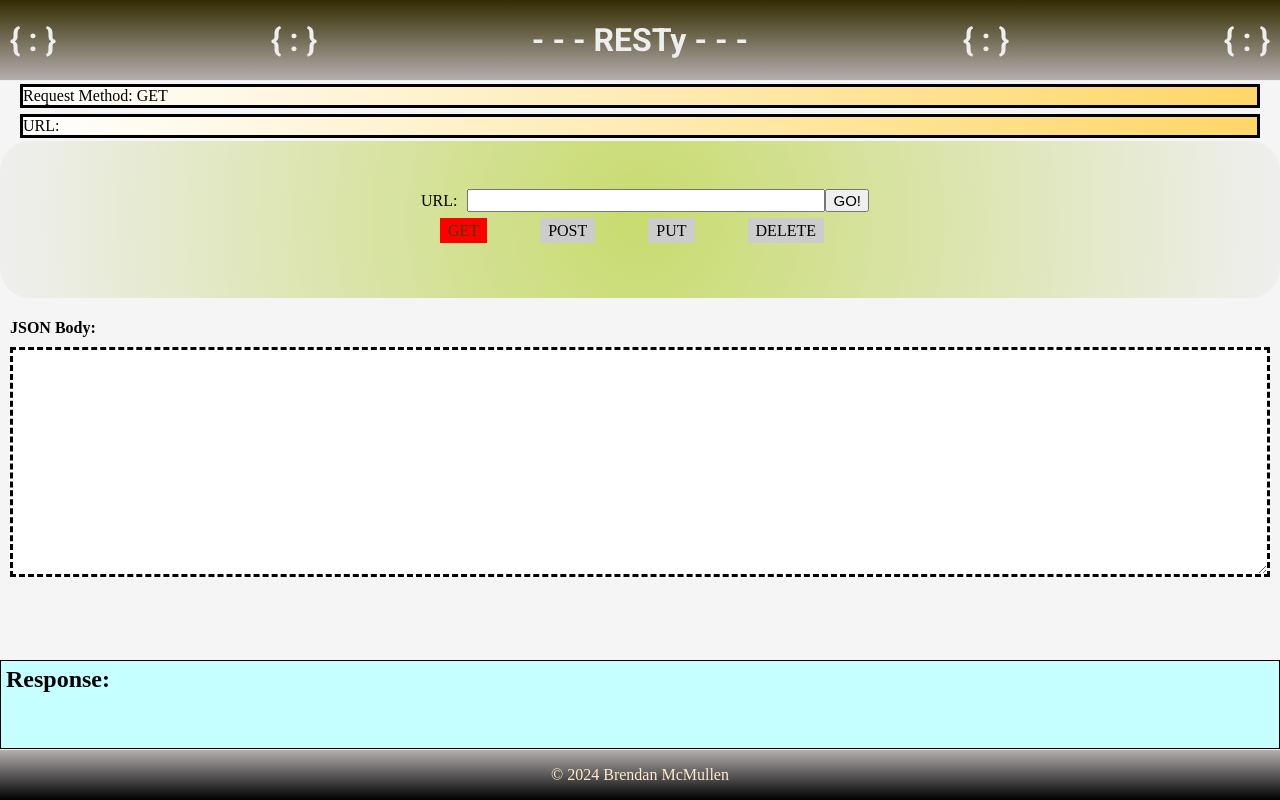
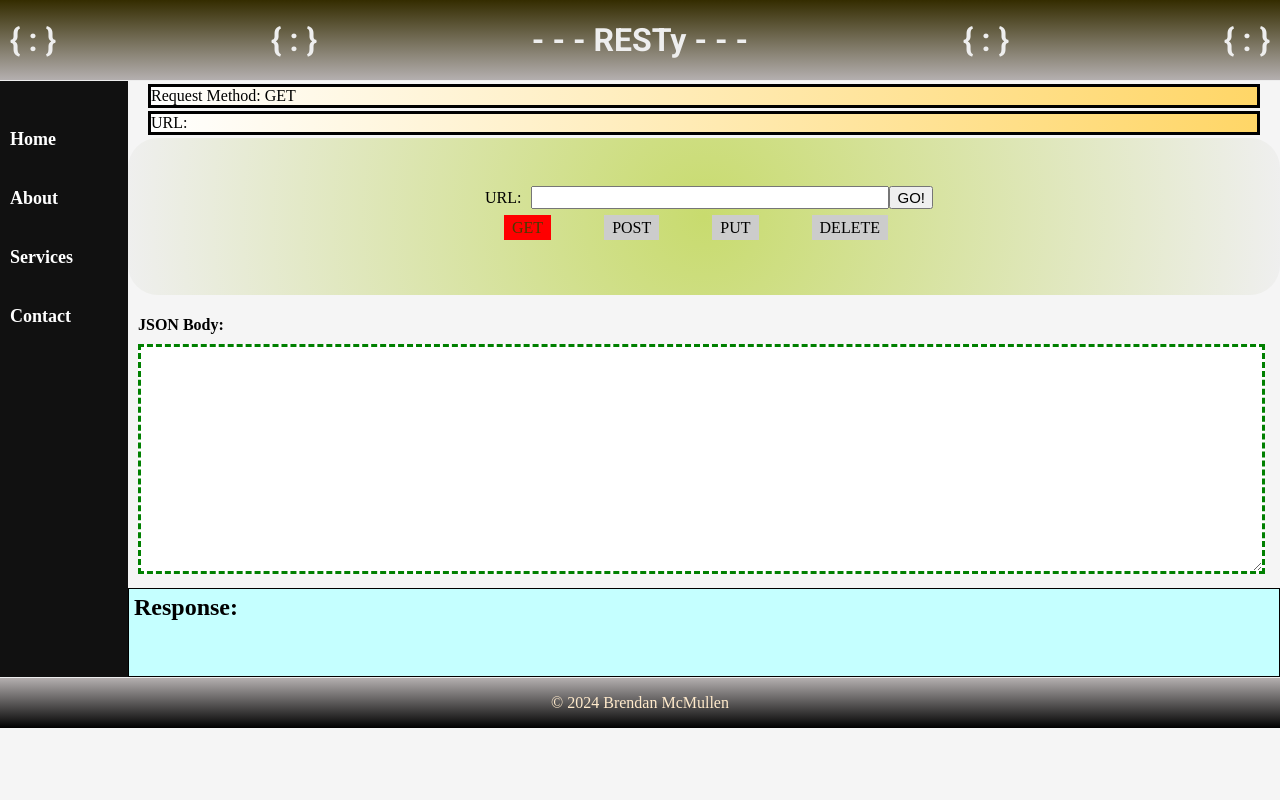
Before and after one commit to bgmcmullen/resty, a React (Vite) app: page / in a window 1280 px wide. Built offline with nearby package versions, Linux system fonts and the light colour scheme.

Commit message:
added sidebar template

```diff
--- a/package.json
+++ b/package.json
@@ -12,9 +12,11 @@
   },
   "dependencies": {
     "axios": "^1.7.2",
+    "msw": "^2.3.1",
     "react": "^18.2.0",
     "react-dom": "^18.2.0",
     "sass": "^1.77.4",
+    "util": "^0.12.5",
     "uuid": "^9.0.1",
     "vitest": "^1.6.0"
   },
--- a/src/App.jsx
+++ b/src/App.jsx
@@ -1,72 +1,68 @@
-import React from 'react';
-
+import React, { useState, useEffect } from 'react';
 import './App.scss';
-
 import axios from 'axios';
-
-// Let's talk about using index.js and some other name in the component folder.
-// There's pros and cons for each way of doing this...
-// OFFICIALLY, we have chosen to use the Airbnb style guide naming convention.
-// Why is this source of truth beneficial when spread across a global organization?
 import Header from './Components/Header';
 import Footer from './Components/Footer';
 import Form from './Components/Form';
 import Results from './Components/Results';
+import History from './Components/History';
 
-class App extends React.Component {
+const App = () => {
+  const [data, setData] = useState(null);
+  const [requestParams, setRequestParams] = useState({ method: 'get' });
+  const [historyArray, setHistoryArray] = useState([]);
+  useEffect(() => {
+    console.log(historyArray);
+  }, [historyArray]);
 
-  constructor(props) {
-    super(props);
-    this.state = {
-      data: null,
-      requestParams: {method: 'get'},
-      requestBody: null
-    };
-  }
-
-  async fetchData(requestBody) {
-
+  const fetchData = async (requestBody) => {
     try {
       const response = await axios.request({
-        url: this.state.requestParams.url,
-        method: this.state.requestParams.method, // Use the dynamic HTTP method here
-        data: requestBody
+        url: requestParams.url,
+        method: requestParams.method,
+        data: requestBody,
       });
       return response.data;
     } catch (error) {
       console.error('Error fetching data:', error);
       throw error;
     }
-  }
+  };
 
-  callApi = async(requestBody)  => {
-    if(!this.state.requestParams.url)
-      return;
-    const results = await this.fetchData(requestBody);
+  const callApi = async (requestBody) => {
+    if (!requestParams.url) return;
+    const results = await fetchData(requestBody);
+    const updatedData = {
+      count: Array.isArray(results) ? results.length : 'N/A',
+      results: results,
+    };
+    const historyObject = {...requestParams, requestBody, ...updatedData};
 
-    const data = {
-      count: Array.isArray(results) ? results.length: 'N/A',
-      results: results
+    setHistoryArray([...historyArray, historyObject]);
+    setData(updatedData);
   };
-    this.setState({data});
-  }
 
-  setAppState = (newState) => {
-    this.setState(newState);
-  }
+  const setAppState = (newState) => {
+    setRequestParams(newState.requestParams);
+  };
 
-  render() {
   return (
     <React.Fragment>
       <Header />
-        <h4 id="request-labels">Request Method: {this.state.requestParams.method ? this.state.requestParams.method.toUpperCase() : null}</h4>
-        <h4 id="request-labels">URL: {this.state.requestParams.url}</h4>
-        <Form handleApiCall={this.callApi} setAppState={this.setAppState}/>
-        <Results data={this.state.data} />
+      <div className="section-container">
+        <section className="sidebar-section">
+          <History />
+        </section>
+        <section className="main-section">
+          <h4 id="request-labels">Request Method: {requestParams.method ? requestParams.method.toUpperCase() : null}</h4>
+          <h4 id="request-labels">URL: {requestParams.url}</h4>
+          <Form handleApiCall={callApi} setAppState={setAppState} />
+          <Results data={data} />
+        </section>
+      </div>
       <Footer />
     </React.Fragment>
   );
-  }
-}
+};
 
 export default App;
--- a/src/App.scss
+++ b/src/App.scss
@@ -10,6 +10,7 @@ html, body {
 body {
   background: $backgroundColor;
   height: 100%;
+}
 
 #root {
   display: flex;
@@ -39,6 +40,19 @@ body {
   margin-left: 20px;
   margin-right: 20px;
   font-weight: 100;
-    background: linear-gradient(to left, rgb(255, 214, 103), white)
+  background: linear-gradient(to left, rgb(255, 214, 103), white);
 }
+
+.section-container {
+  display: flex;
 }
+
+.sidebar-section {
+  min-height: 100%;
+  height: 100%;
+  width: 10%;
+}
+.main-section {
+  height: 100%;
+  width: 90%
+}
--- a/src/Components/Form/Form.scss
+++ b/src/Components/Form/Form.scss
@@ -17,7 +17,7 @@ input[type=text] {
 
 textarea {
   margin: 10px;
-  width: 1fr;
+  width: 97%;
   height: 220px;
   border: dashed;
   min-height: 100px;
--- a/src/Components/Form/index.jsx
+++ b/src/Components/Form/index.jsx
@@ -7,8 +7,10 @@ function Form(props) {
   const [url, setUrl] = useState('');
   const [requestBody, setRequestBody] = useState('');
   const [method, setMethod] = useState('get');
+  const [jsonColor, setJsonColor] = useState('green');
 
   useEffect(() => {
+
     props.setAppState({ requestParams: { ...props.requestParams, method, url }});
   }, [url, method]);
 
@@ -31,7 +33,15 @@ function Form(props) {
   }
 
   function handleJSONChange(e){
-    const requestBody = JSON.parse(e.target.value);
+    let requestBody = e.target.value;
+    try {
+      requestBody = JSON.parse(e.target.value);
+    } catch {
+      setJsonColor('red');
+      setRequestBody(requestBody);
+      return;
+    }
+    setJsonColor('green');
     setRequestBody(requestBody);
   }
 
@@ -67,7 +77,7 @@ function Form(props) {
         </form>
       </div>
       <h4>JSON Body:</h4>
-      <textarea id="JSON-input" onChange={handleJSONChange} data-testid="json-input">
+      <textarea id="JSON-input" onChange={handleJSONChange} data-testid="json-input" style={{color: jsonColor}}>
       </textarea>
     </>
   );
--- /dev/null
+++ b/src/Components/History/History.scss
@@ -0,0 +1,22 @@
+/* Style the sidebar */
+.sidebar {
+  height: 100%;
+  top: 0;
+  left: 0;
+  background-color: #111;
+  padding-top: 20px;
+}
+
+/* Links inside the sidebar */
+.sidebar h3 {
+  padding: 10px;
+  text-decoration: none;
+  font-size: 18px;
+  color: white;
+  display: block;
+}
+
+/* Change color on hover */
+.sidebar h3:hover {
+  background-color: #555;
+}
--- /dev/null
+++ b/src/Components/History/index.jsx
@@ -0,0 +1,19 @@
+import React from 'react';
+
+import './History.scss';
+
+function History() {
+  return (
+    <>
+      <div className="sidebar">
+        <h3>Home</h3>
+        <h3>About</h3>
+        <h3>Services</h3>
+        <h3>Contact</h3>
+      </div>
+
+    </>
+  );
+}
+
+export default History;
```
Also changed, not shown: 2 other files (tests, documents, lock files or other folders). Lines whose indentation alone changed are shown as unchanged.
